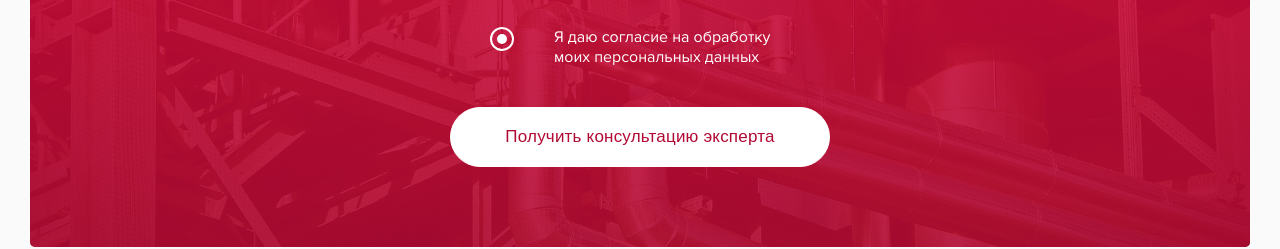
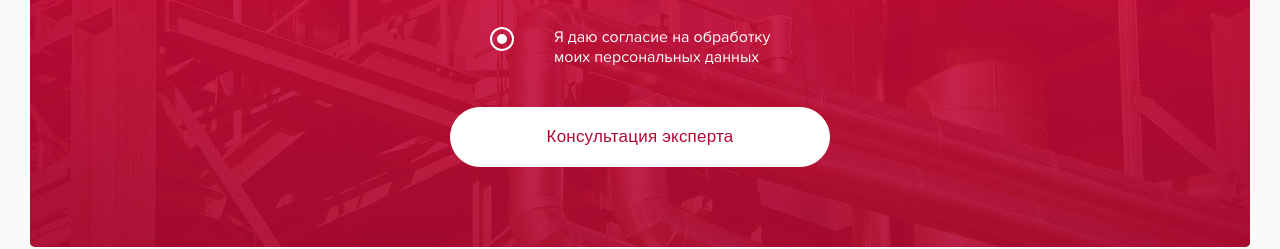
Before and after one commit to Keda37/tehnoprog-lp, a plain HTML site: page index.html in a window 1280 px wide. Shown: the part 4315-4564 px from the top of the page. Drawn offline with Linux system fonts and the light colour scheme.

Commit message:
fix button

```diff
--- a/index.html
+++ b/index.html
@@ -181,7 +181,7 @@
                 </div>
               </div>
               <div class="form-item">
-                <input type="submit" value="Получить консультацию эксперта" class="form-item__submit"/>
+              <input type="submit" value="Консультация эксперта" class="form-item__submit"/>
               </div>
             </form>
           </div>
@@ -364,7 +364,7 @@
         </div>
       </div>
       <div class="form-item">
-        <input type="submit" value="Получить консультацию эксперта" class="form-item__submit"/>
+      <input type="submit" value="Консультация эксперта" class="form-item__submit"/>
       </div>
     </form>
   </div>
```
